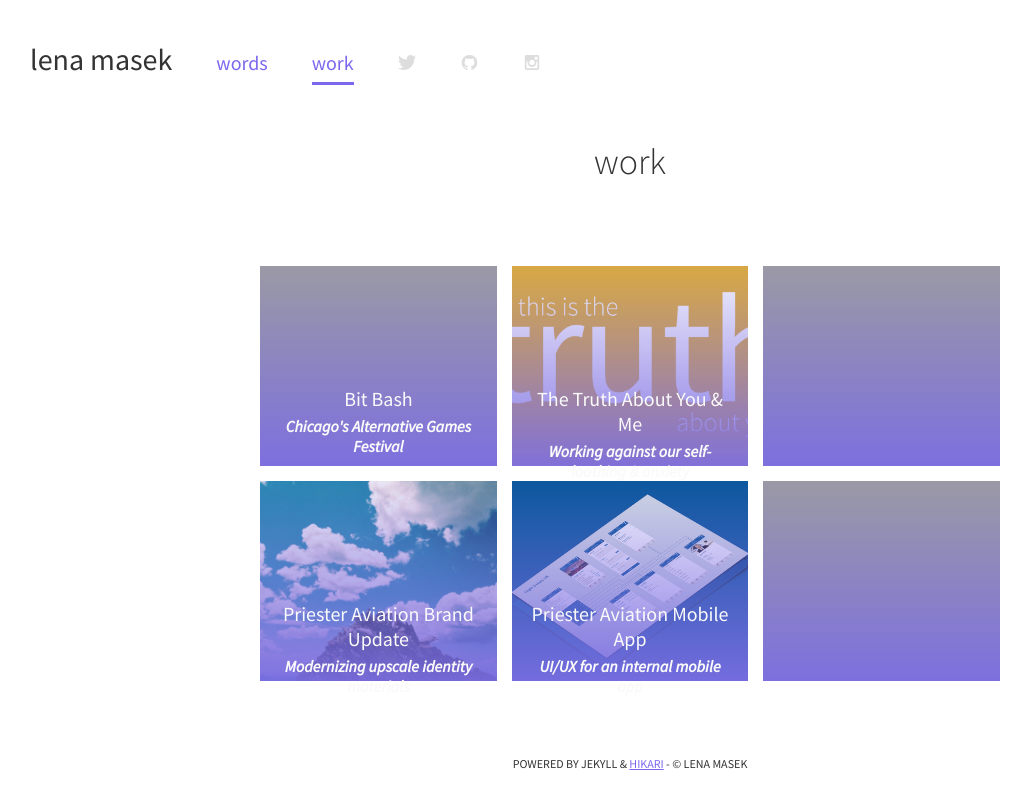
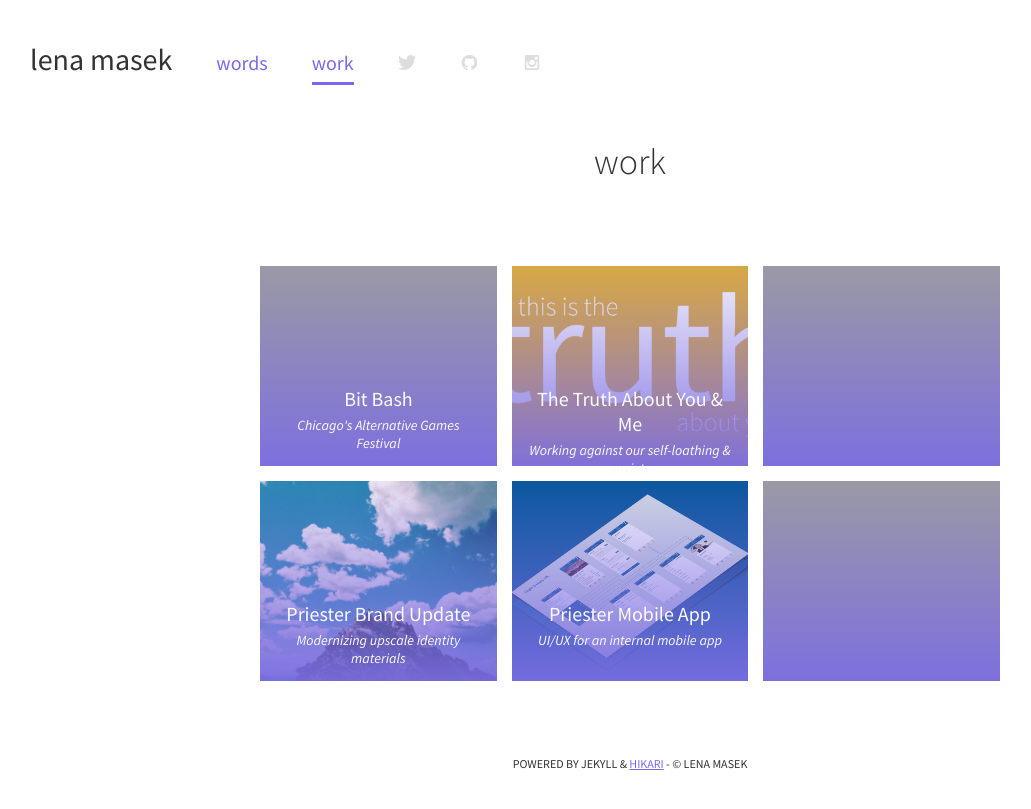
Before and after one commit to lenamasek/lenamasek.github.io, a Jekyll site: the page built from work/index.html, in a window 1280 px wide. Shown: the top 809 px of the page, without its empty margins (10-1041 px from the left). Built offline with Jekyll 4.4.1, drawn with Linux system fonts in a browser that asks for light colours.

Commit message:
updating subhead on work page

```diff
--- a/_scss/base/_global.scss
+++ b/_scss/base/_global.scss
@@ -293,7 +293,9 @@
       color:$smoke-color;
       text-decoration:none;
       text-transform:none;
-      margin:5px 0;
+      font-weight: normal;
+      margin: 5px 0;
+      font-size: 70%;
     }
 }
 
--- a/work/index.html
+++ b/work/index.html
@@ -30,12 +30,12 @@
 <div class="group">
 
 	<div class="col span_2_of_6 portfolio-item" id="pr-brand">
-		Priester Aviation Brand Update <br/>
+		Priester Brand Update <br/>
 		<h5 class="subtitle">Modernizing upscale identity materials</h5>
 	</div>
 
 	<div class="col span_2_of_6 portfolio-item" id="pr-mobile">
-		Priester Aviation Mobile App<br/>
+		Priester Mobile App<br/>
 		<h5 class="subtitle">UI/UX for an internal mobile app</h5>
 	</div>
 
```
